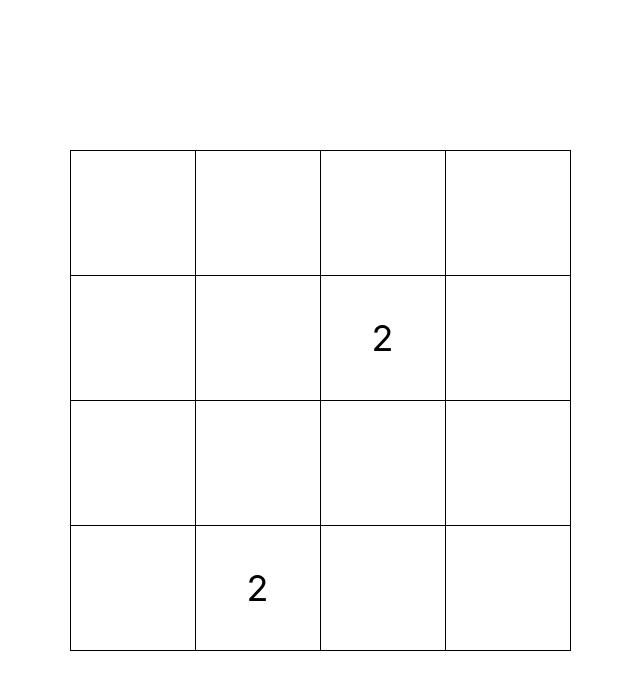
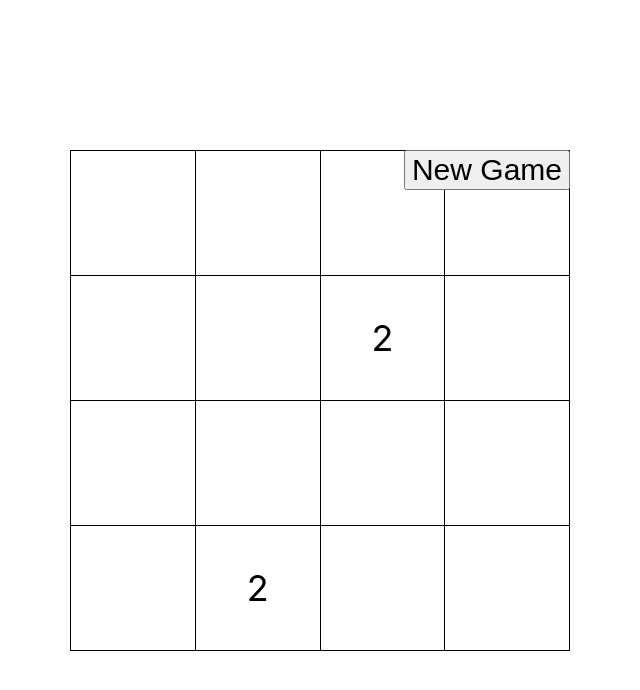
Before and after one commit to ivanna-ostrovets/react-2048-game, a React (Create React App) app: page / in a window 1280 px wide. Shown: the top 690 px of the page, without its empty margins (320-960 px from the left). Built offline with nearby package versions, Linux system fonts and the light colour scheme.

Commit message:
Add new game button

```diff
--- a/src/App.css
+++ b/src/App.css
@@ -3,14 +3,24 @@
 }
 
 .app {
+  position: relative;
+  width: 500px;
   height: 100vh;
+  margin: auto;
   display: flex;
   justify-content: center;
   align-items: center;
 }
 
+.new-game-button {
+  position: absolute;
+  top: 150px;
+  right: 0;
+  font-size: 30px;
+}
+
 .board {
-  width: 500px;
+  width: 100%;
   height: 500px;
   display: grid;
   grid-template-columns: repeat(4, 1fr);
--- a/src/App.tsx
+++ b/src/App.tsx
@@ -12,13 +12,20 @@ const INITIAL_BOARD_STATE: Board = [
   [undefined, undefined, undefined, undefined],
 ];
 
+const getInitialBoard = () =>
+  generateBoardWithNewCell(generateBoardWithNewCell(INITIAL_BOARD_STATE));
+
 const App: React.FC = () => {
-  const [board, setBoard] = useState(
-    generateBoardWithNewCell(generateBoardWithNewCell(INITIAL_BOARD_STATE)),
-  );
+  const [board, setBoard] = useState(getInitialBoard());
+
+  const startNewGame = () => setBoard(getInitialBoard());
 
   return (
     <div className="app">
+      <button onClick={startNewGame} className="new-game-button">
+        New Game
+      </button>
+
       <div className="board">
         {board.map((row, rowIndex) =>
           row.map((cell, cellIndex) => (
```
